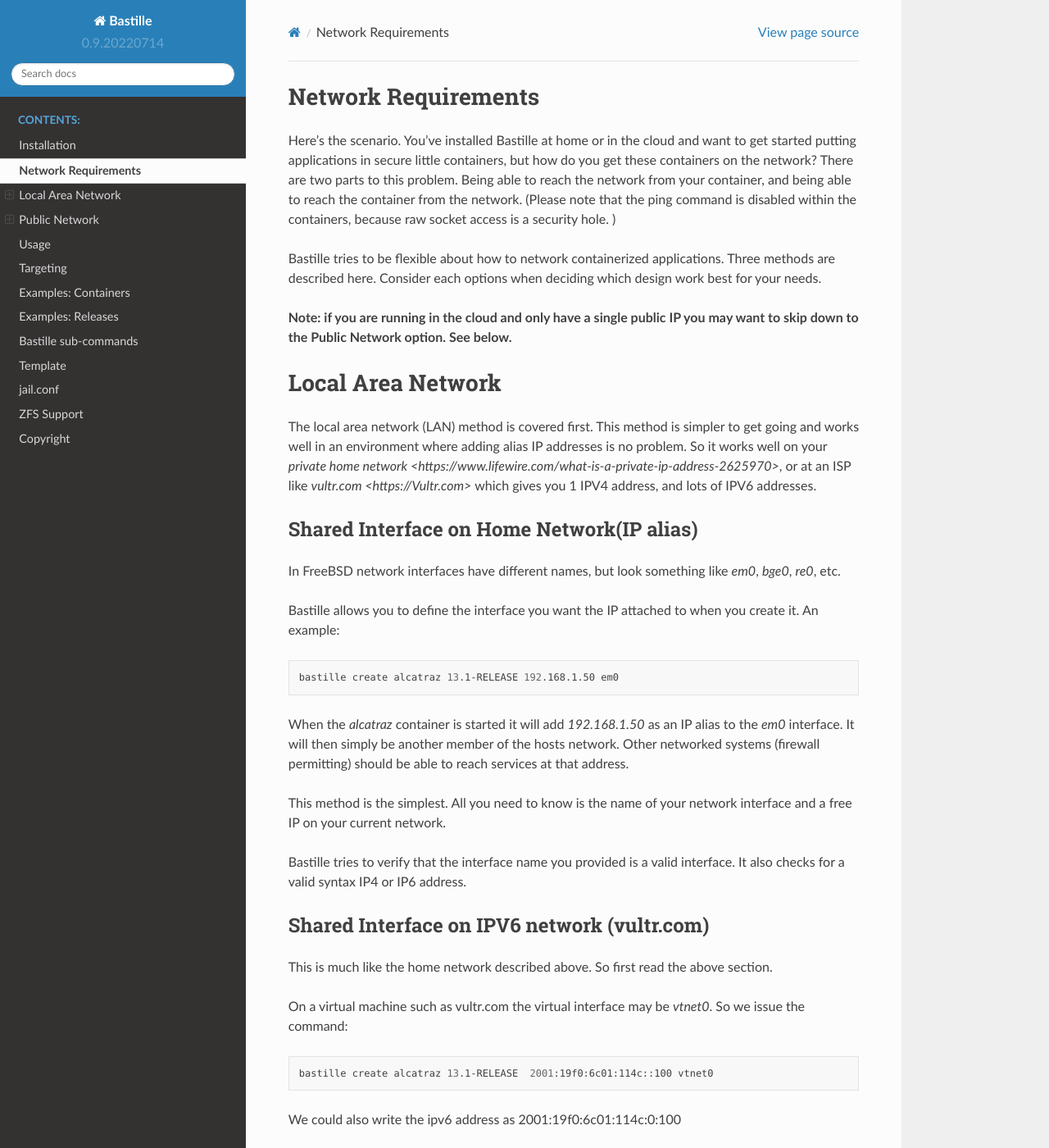
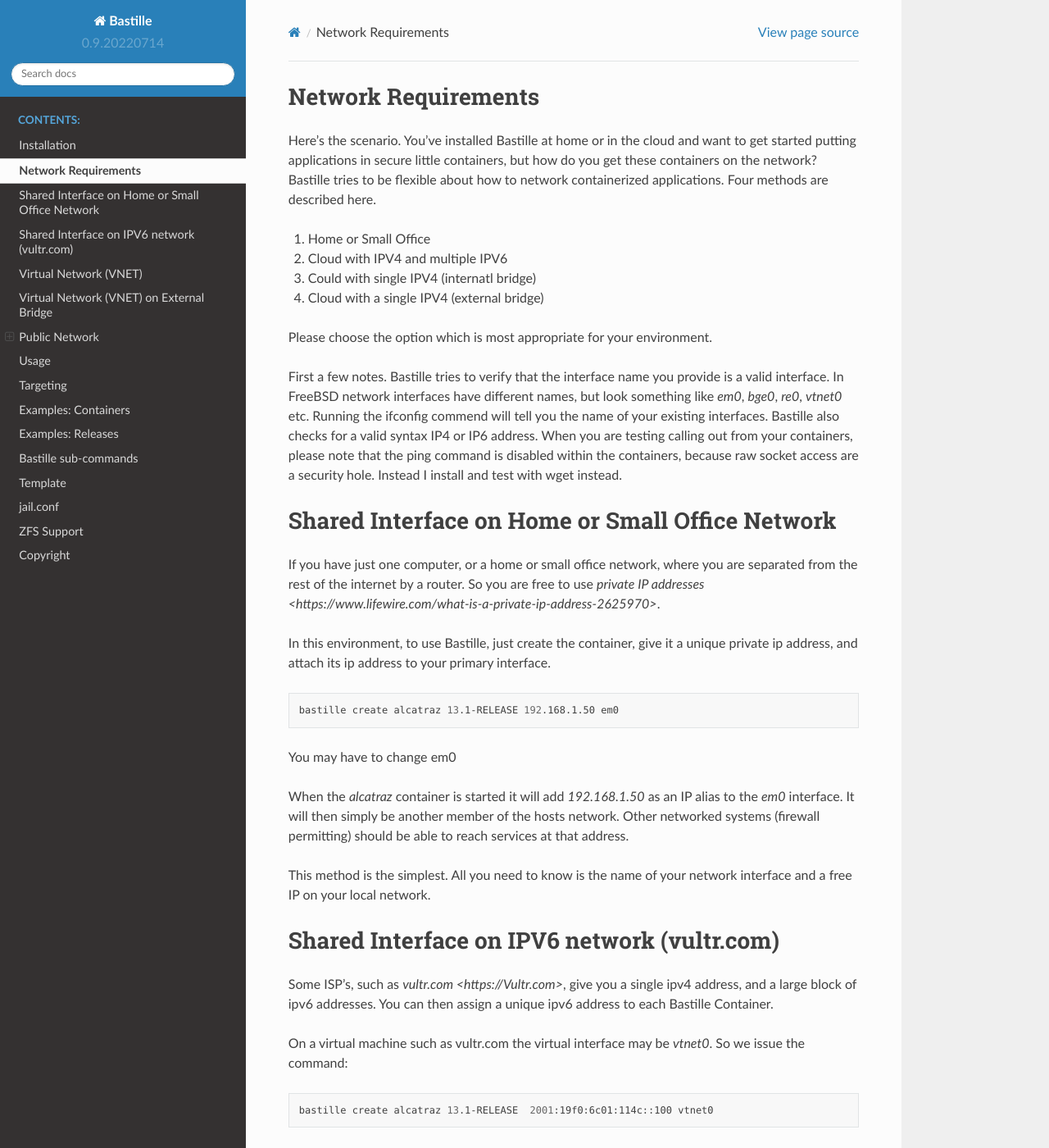
Before and after one commit to BastilleBSD/bastille, a Sphinx documentation site: the page built from docs/chapters/networking.rst, in a window 1280 px wide and 1400 px high. Shown: the whole window at 82% size. Built offline with Sphinx 7.4.7 and the Read the Docs theme 2.0.0, drawn with Linux system fonts in a browser that asks for light colours; some of the changed text lies outside the part shown.

Commit message:
Update networking.rst
Vultr supports FreeBSD and gives us both a single ipv4 and a range of ipv6 addresses.    So the simple thing to do is to give each container its own public ipv6 address.   No need to mess with vnet.   At least that is the theory.  Wish me luck in getting this working.   Am I really the first person to be using this approach?

```diff
--- a/docs/chapters/networking.rst
+++ b/docs/chapters/networking.rst
@@ -2,38 +2,40 @@ Network Requirements
 ====================
 Here's the scenario. You've installed Bastille at home or in the cloud and want
 to get started putting applications in secure little containers, but how do you
-get these containers on the network?  There are two parts to this problem.  Being
-able to reach the network from your container, and being able to reach the container
-from the network.  (Please note that the ping command is disabled within the containers,
-because raw socket access is a security hole. )
+get these containers on the network?  Bastille tries to be flexible about how to
+network containerized applications.   Four methods are described here.
 
-Bastille tries to be flexible about how to network containerized applications.
-Three methods are described here. Consider each options when deciding
-which design work best for your needs.
+1. Home or Small Office
 
-**Note: if you are running in the cloud and only have a single public IP you
-may want to skip down to the Public Network option. See below.**
+2. Cloud with IPV4 and multiple IPV6
+
+3. Could with single IPV4 (internatl bridge)
+
+4. Cloud with a single IPV4 (external bridge)
 
 
-Local Area Network
-==================
-The local area network (LAN) method is covered first. This method is simpler
-to get going and works well in an environment where adding alias
-IP addresses is no problem. So it works well on your `private home network <https://www.lifewire.com/what-is-a-private-ip-address-2625970>`,
-or at an ISP like
-`vultr.com <https://Vultr.com>` which gives you 1 IPV4 address, and lots of IPV6 addresses.
+Please choose the option which is most appropriate for your environment.
 
-Shared Interface on Home Network(IP alias)
------------------------------------------
-In FreeBSD network interfaces have different names, but look something like
-`em0`, `bge0`, `re0`, etc.
 
-Bastille allows you to define the interface you want the IP attached to when
-you create it. An example:
+First a few notes.  Bastille tries to verify that the interface name you provide is a valid
+interface. In FreeBSD network interfaces have different names, but look something like
+`em0`, `bge0`, `re0`,  `vtnet0` etc. Running the ifconfig commend will tell you the name
+of your existing interfaces. Bastille also checks for a valid syntax IP4 or IP6 address.
+When you are testing calling out from your containers,  please note that the ping command is disabled within the containers, because raw socket access are a security hole.  Instead I install and test with wget instead.
+
+Shared Interface on Home or Small Office Network
+================================================
+If you have just one computer, or a home or small office network,
+where you are separated from the rest of the internet by a router.  So you are free to use
+`private IP addresses <https://www.lifewire.com/what-is-a-private-ip-address-2625970>`.
+
+In this environment, to use Bastille, just create the container, give it a unique private ip address, and attach its ip address to your primary interface.
 
 .. code-block:: shell
 
   bastille create alcatraz 13.1-RELEASE 192.168.1.50 em0
+
+You may have to change em0
 
 When the `alcatraz` container is started it will add `192.168.1.50` as an IP
 alias to the `em0` interface. It will then simply be another member of the
@@ -41,15 +43,11 @@ hosts network. Other networked systems (firewall permitting) should be able to
 reach services at that address.
 
 This method is the simplest. All you need to know is the name of your network
-interface and a free IP on your current network.
-
-Bastille tries to verify that the interface name you provided is a valid
-interface. It also checks for a valid syntax IP4 or IP6 address.
+interface and a free IP on your local network.
 
 Shared Interface on IPV6 network (vultr.com)
--------------------------------
-This is much like the home network described above.
-So first read the above section.
+=======================================
+Some ISP's, such as `vultr.com <https://Vultr.com>`, give you a single ipv4 address, and a large block of ipv6 addresses. You can then assign a unique ipv6 address to each Bastille Container.
 
 On a virtual machine such as vultr.com the virtual interface may be `vtnet0`.
 So we issue the command:
@@ -71,7 +69,7 @@ The `vultr ipv6 subnet calculator <https://www.vultr.com/resources/subnet-calcul
 
 We could have also written that IPV6 address as 2001:19f0:6c01:114c:0:0
 
-Where the /64 basicaly means that the first 5 4 digit hexadecimals values define the network, and the last set,  we can assign as we want to the Bastille Container. In the actual bastille create command given above, it was defined to be 100.   But we also have to tell vultr that we are now using this address.  This is done on freebsd with the following command
+Where the /64 basicaly means that the first 64 bits of the address (4x4 character hexadecimal) values define the network, and the remaining characters, we can assign as we want to the Bastille Container. In the actual bastille create command given above, it was defined to be 100.   But we also have to tell the host operating system that we are now using this address.  This is done on freebsd with the following command
 
 .. code-block:: shell
 
@@ -90,9 +88,8 @@ Use the bastille pkg command to install wget.
 
 
 
-
 Virtual Network (VNET)
-----------------------
+========================
 (Added in 0.6.x) VNET is supported on FreeBSD 12+ only.
 
 Virtual Network (VNET) creates a private network interface for a container.
@@ -158,7 +155,7 @@ This config change will apply the defined gateway to any new containers.
 Existing containers will need to be manually updated.
 
 Virtual Network (VNET) on External Bridge
---------------------------------------
+=======================================
 To create a VNET based container and attach it to an external, already existing bridge, use the `-B` option, an IP/netmask and
 external bridge.
 
```
Also changed, not shown: other parts of docs/chapters/networking.rst (+1 -1 lines).
